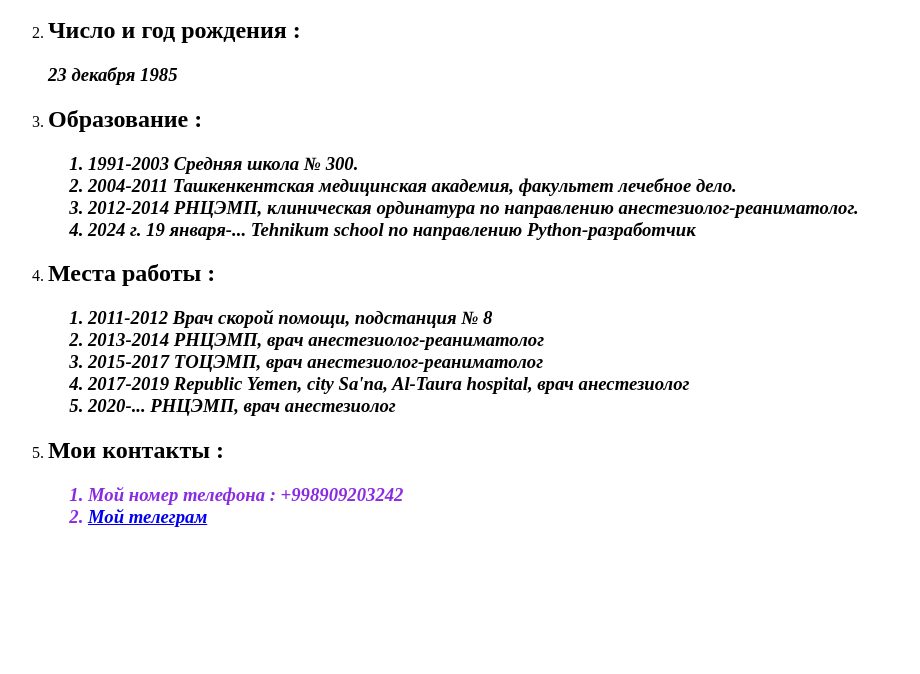
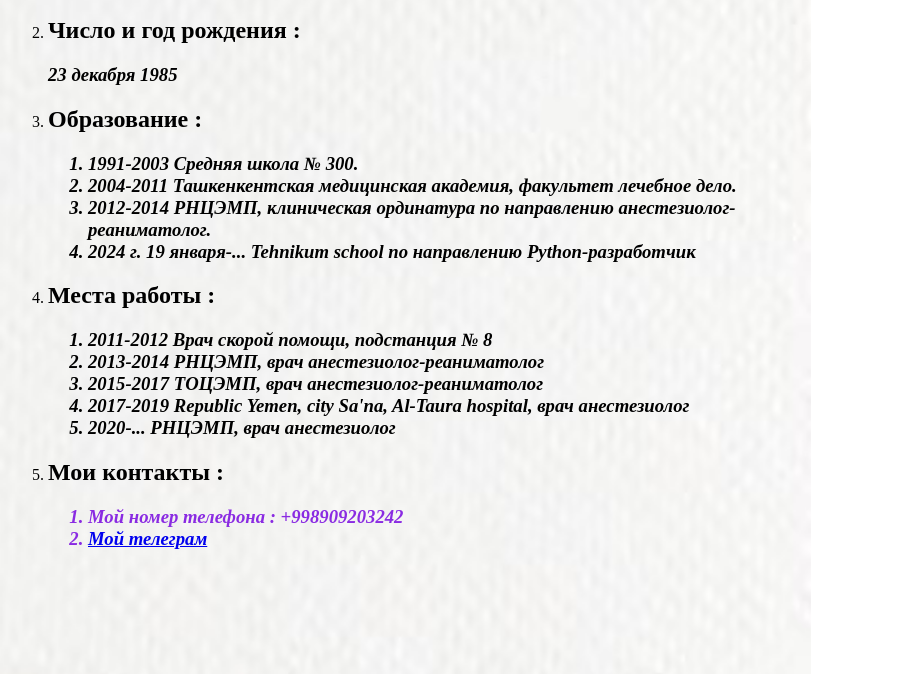
Before and after one commit to Albert-slow/CV-albert, a plain HTML site: page Resume/index.html in a window 1280 px wide. Shown: the part 372-1046 px from the top of the page, without its empty margins (0-920 px from the left). Before the commit the page ends 919 px from the top, so only its background shows below. Drawn offline with Linux system fonts and the light colour scheme.

Commit message:
changed css

```diff
--- a/Resume/style.css
+++ b/Resume/style.css
@@ -1,4 +1,3 @@
-
 img{
     width: 200px;
     height: 250px;
@@ -13,3 +12,11 @@ img{
 h3{
     font-style: italic;
 }
+body{
+    background-image: url(./glitter-pink-leafy-frame_53876-116089.avif);
+    background-repeat: no-repeat;
+    height: 150vh;
+    width: 100vh;
+    background-size: contain;
+    background-position: left;
+}
```
Also changed, not shown: Resume/index.html (+0 -1 lines), Resume/10-min.jpg (added), Resume/glitter-pink-leafy-frame_53876-116089.avif (added).
